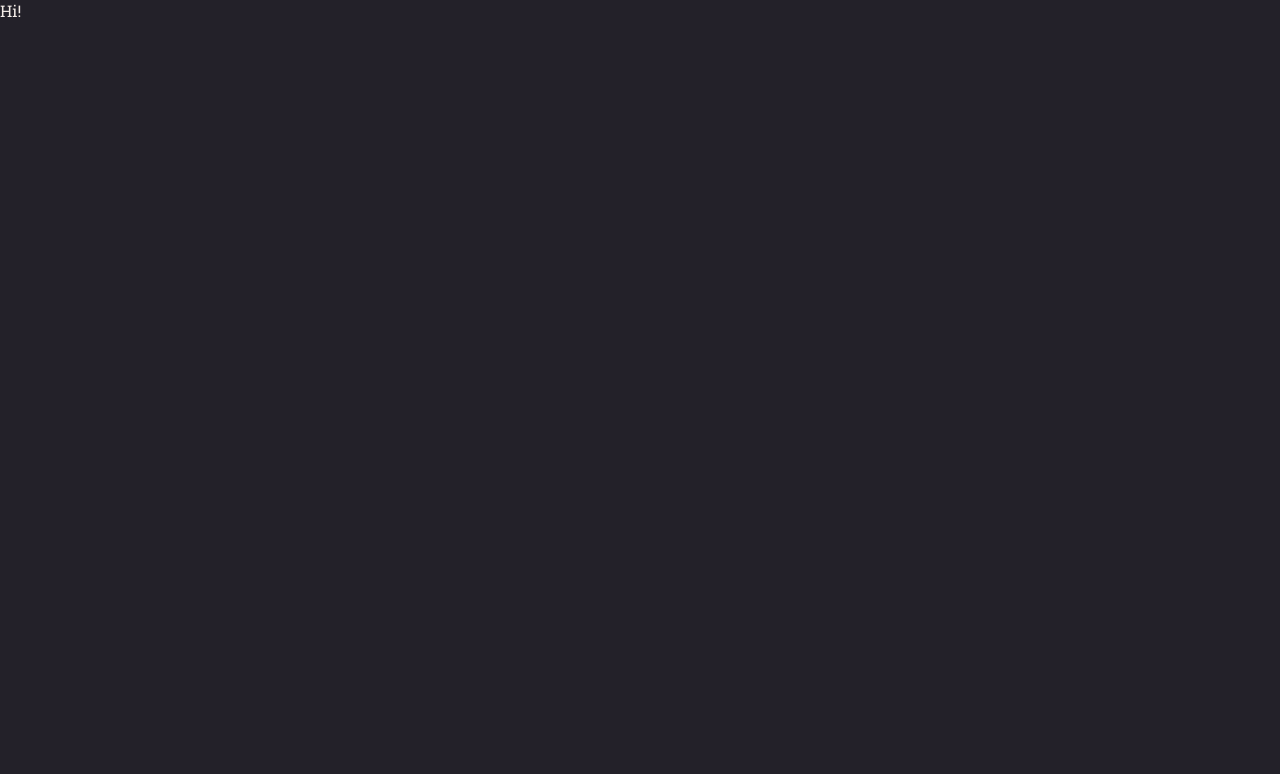
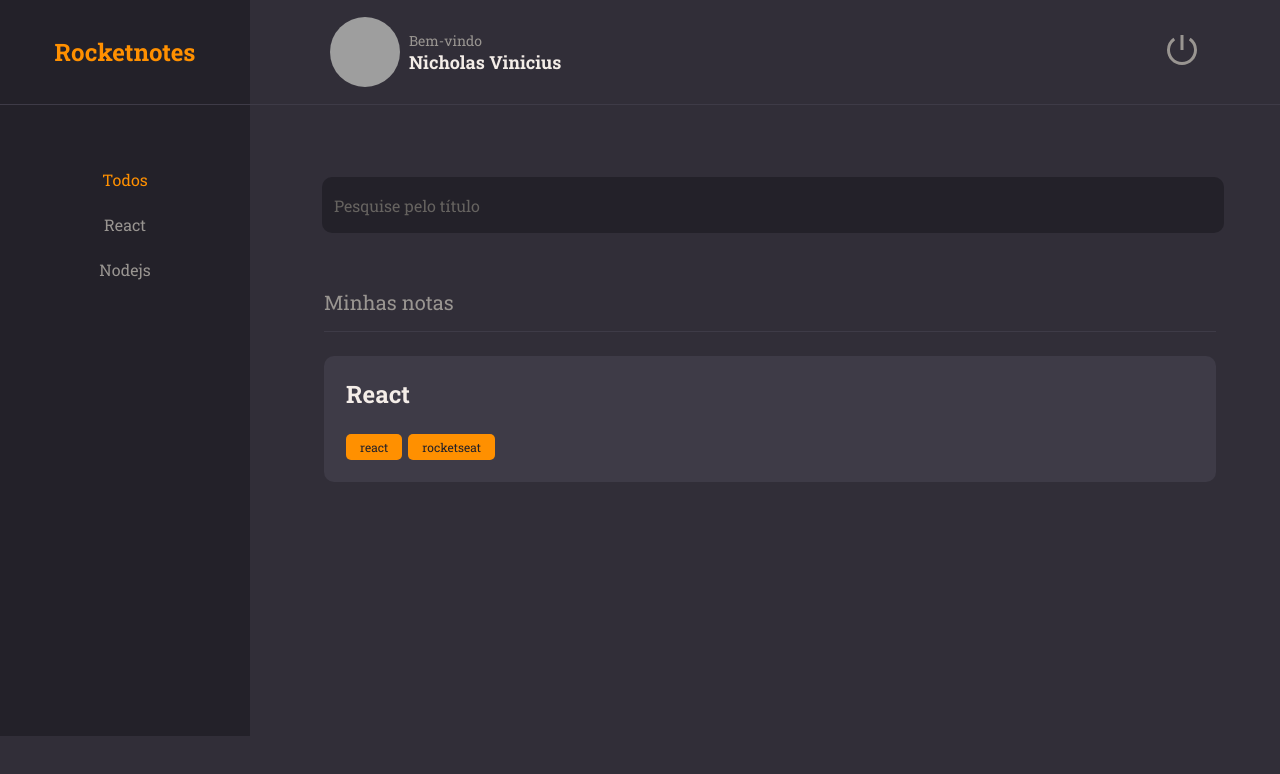
Before and after one commit to Nicholasvp/rocketnotes, a React (Vite) app: page / in a window 1280 px wide. Shown: the top 774 px of the page. Built offline with nearby package versions, Linux system fonts and the light colour scheme; grey boxes are pictures that could not be loaded.

Commit message:
3 commit

```diff
--- a/src/components/ButtonText/index.jsx
+++ b/src/components/ButtonText/index.jsx
@@ -1,9 +1,10 @@
 import { Container } from "./styles"
 
-export function ButtonText({ title, ...rest }) {
+export function ButtonText({ title, isActive=false, ...rest }) {
     return (
         <Container
             type="button"
+            isActive={isActive}
             {...rest}
         >
             {title}
--- a/src/components/ButtonText/styles.js
+++ b/src/components/ButtonText/styles.js
@@ -3,7 +3,8 @@
 export const Container = styled.button`
     background-color: transparent;
     border: none;
-    color: ${({ theme }) => theme.COLORS.ORANGE};
+    color: ${({ theme, isActive }) => isActive ? theme.COLORS.ORANGE : theme.COLORS.GRAY_100 };
 
     font-size: 16px;
+
 `
--- /dev/null
+++ b/src/components/Input/index.jsx
@@ -0,0 +1,10 @@
+import { Container } from "./styles";
+
+export function Input({icon: Icon, ...rest}) {
+    return (
+        <Container>
+            {Icon && <Icon size={20} />}
+            <input {...rest}/>
+        </Container>
+    )
+}
--- /dev/null
+++ b/src/components/Input/styles.js
@@ -0,0 +1,28 @@
+import styled from "styled-components";
+
+export const Container = styled.div`
+    width: 100%;
+    display: flex;
+    align-items: center;
+    background-color: ${({ theme }) => theme.COLORS.BACKGROUND_900};
+    color: ${({ theme }) => theme.COLORS.GRAY_300};
+    margin: 8px;
+    border-radius: 10px;
+
+    > input {
+        height: 56px;
+        width: 100%;
+        padding: 12px;
+        color: ${({ theme }) => theme.COLORS.WHITE};
+        background-color: transparent;
+        border: 0;
+        &::placeholder {
+            color: ${({ theme }) => theme.COLORS.GRAY_300};
+        }
+    }
+
+    > svg {
+        margin-left: 16px;
+    }
+
+`
--- /dev/null
+++ b/src/components/Note/index.jsx
@@ -0,0 +1,19 @@
+import { Container } from "./styles";
+import { Tag } from '../Tag';
+
+export function Note({data, ...rest}) {
+    return(
+        <Container {...rest}>
+            <h1>{data.title}</h1>
+
+            {
+                data.tags &&
+                <footer>
+                    {
+                        data.tags.map(tag => <Tag key={tag.id} title={tag.name} />)
+                    }
+                </footer>
+            }
+        </Container>
+    )
+}
--- /dev/null
+++ b/src/components/Note/styles.js
@@ -0,0 +1,26 @@
+import styled from 'styled-components';
+
+export const Container = styled.button`
+    width: 100%;
+    background-color: ${({theme})=>theme.COLORS.BACKGROUND_700};
+
+    border: none;
+    border-radius: 10px;
+
+    padding: 22px;
+    margin-bottom: 16px;
+
+    >h1{
+        flex: 1;
+        text-align: left;
+        font-weight: 700;
+        font-size: 24px;
+        color: ${({theme})=>theme.COLORS.WHITE};
+    }
+
+    >footer{
+        width: 100%;
+        display: flex;
+        margin-top: 24px;
+    }
+`;
--- a/src/main.jsx
+++ b/src/main.jsx
@@ -6,7 +6,7 @@
 
 import theme from './styles/theme'
 
-import { SigIn } from './pages/SigIn'
+import { Home } from './pages/Home'
 
 
 
@@ -15,7 +15,7 @@
   <React.StrictMode>
     <ThemeProvider theme={theme}>
       <GlobalStyle />
-      <SigIn />
+      <Home />
     </ThemeProvider>
   </React.StrictMode>,
 )
--- /dev/null
+++ b/src/pages/Home/index.jsx
@@ -0,0 +1,42 @@
+import { Container, Brand, Menu, Search, Content} from "./styles";
+
+import { Header } from '../../components/Header'
+import { ButtonText } from '../../components/ButtonText'
+import { Input } from '../../components/Input'
+import { Note } from '../../components/Note'
+import { Section } from '../../components/Section'
+
+export function Home() {
+    return (
+        <Container>
+            <Brand>
+                <h1>Rocketnotes</h1>
+            </Brand>
+            <Header />
+            <Menu>
+                <li><ButtonText title="Todos" isActive /> </li>
+                <li><ButtonText title="React" /></li>
+                <li><ButtonText title="Nodejs" /></li>
+            </Menu>
+
+            <Search>
+              <Input placeholder="Pesquise pelo título"/>
+            </Search>
+
+            <Content>
+                <Section title="Minhas notas">
+                    <Note data={{
+                        title: 'React',
+                        tags: [
+                            { id: '1', name: 'react' },
+                            { id: '2', name: 'rocketseat' }
+
+                        ]
+                    }} />
+                </Section>
+            </Content>
+
+        </Container>
+
+    )
+}
--- /dev/null
+++ b/src/pages/Home/styles.js
@@ -0,0 +1,53 @@
+import styled from "styled-components";
+
+export const Container = styled.div`
+    width: 100%;
+    height: 100vh;
+    display: grid;
+    grid-template-columns: 250px auto;
+    grid-template-rows: 105px 128px auto 64px;
+    grid-template-areas:
+    "brand header"
+    "menu search"
+    "menu content"
+    "newnote content";
+`
+export const Brand = styled.div`
+    grid-area: brand;
+
+    display: flex;
+    justify-content: center;
+    align-items: center;
+    border-bottom-width: 1px;
+    border-bottom-style: solid;
+    border-bottom-color: ${({theme})=>theme.COLORS.BACKGROUND_700};
+    background-color: ${({theme})=>theme.COLORS.BACKGROUND_900};
+    >h1{
+        font-size: 24px;
+        color: ${({theme})=>theme.COLORS.ORANGE};
+    }
+`;
+ export const Menu = styled.ul`
+    grid-area: menu;
+    background-color: ${({theme})=>theme.COLORS.BACKGROUND_900};
+
+    padding-top: 64px;
+    text-align: center;
+    list-style: none;
+    overflow: auto;
+
+    > li {
+        margin-bottom: 24px;
+    }
+ `
+export const Search = styled.div`
+    grid-area: search;
+    padding: 64px;
+
+`
+export const Content = styled.div`
+    grid-area: content;
+    padding: 0 64px;
+    overflow-y: auto;
+    margin-left: 10px;
+`
--- a/src/pages/SigIn/index.jsx
+++ b/src/pages/SigIn/index.jsx
@@ -1,9 +1,11 @@
 import { Container } from "./styles";
+import { Input } from '../../components/Input'
 
 export function SigIn() {
     return (
         <Container>
             <p>Hi!</p>
+            <Input />
         </Container>
     )
 }
--- a/src/styles/global.js
+++ b/src/styles/global.js
@@ -10,7 +10,7 @@
     }
 
     body {
-        background-color: ${({ theme }) => theme.COLORS.BACKGROUND_900 };
+        background-color: ${({ theme }) => theme.COLORS.BACKGROUND_800 };
         color: ${({ theme }) => theme.COLORS.WHITE };
 
         -webkit-font-smoothing: antialiased;
```
